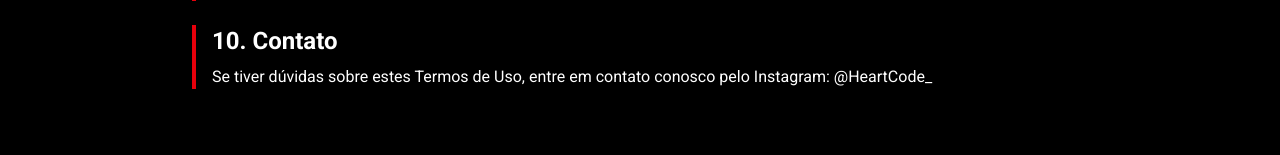
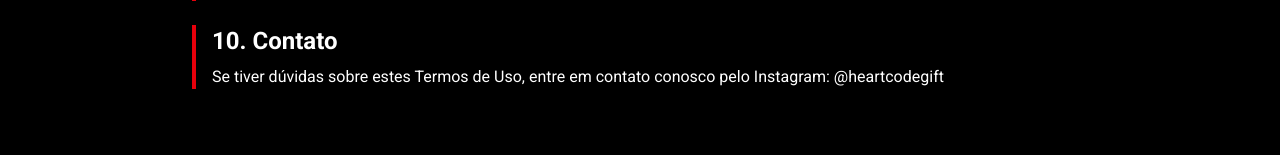
Before and after one commit to felipegresele/heartlink, a React (Vite) app: page /termos-de-uso in a window 1280 px wide. Shown: the part 1319-1474 px from the top of the page. Built offline with nearby package versions, Linux system fonts and the light colour scheme.

Commit message:
trocnado nomes dos links do insta para o certo

```diff
--- a/src/components/criar-declaracao/components/forms-templates/form-retrospectiva.tsx
+++ b/src/components/criar-declaracao/components/forms-templates/form-retrospectiva.tsx
@@ -305,7 +305,6 @@ export function FormRetrospectivaSecoes({ onContinuar, onPular }: Props) {
         </div>
         <p className="text-white/65 text-sm leading-relaxed">
           Veja uma prévia de cada sessão e selecione as desejadas para a retrospectiva da sua página.
-
         </p>
       </div>
 
@@ -315,7 +314,6 @@ export function FormRetrospectivaSecoes({ onContinuar, onPular }: Props) {
         <div className="relative flex-shrink-0 flex items-center justify-center">
           {/* Corações decorativos */}
           <HeartDecor />
-
           {/* Frame do celular */}
           <div
             className="relative w-[200px] h-[380px] rounded-[28px] overflow-hidden flex-shrink-0"
--- a/src/components/faqs/faq-completo.tsx
+++ b/src/components/faqs/faq-completo.tsx
@@ -488,7 +488,7 @@ export function FaqCompleto() {
 
           <Button
             component="a"
-            href="https://instagram.com/heartcode"
+            href="https://instagram.com/heartcodegift"
             target="_blank"
             rel="noopener noreferrer"
             style={{
--- a/src/components/faqs/route.tsx
+++ b/src/components/faqs/route.tsx
@@ -89,7 +89,7 @@ const perguntas = [
         id: 9,
         value: "Como posso entrar em contato com o suporte ao cliente?",
         description:
-            "Você pode entrar em contato com o suporte ao cliente pelo nosso Instagram: @heartcode_",
+            "Você pode entrar em contato com o suporte ao cliente pelo nosso Instagram: @heartcodegift",
     },
 ];
 
--- a/src/components/footer/route.tsx
+++ b/src/components/footer/route.tsx
@@ -56,7 +56,7 @@ export function FooterContent() {
         {/* Redes sociais */}
         <div className="flex flex-col text-sm gap-2">
           <a
-            href="https://instagram.com/seuPerfil"
+            href="https://instagram.com/heartcodegift"
             target="_blank"
             rel="noopener noreferrer"
             className="flex items-center gap-2 hover:text-red-500 transition-colors"
@@ -64,7 +64,7 @@ export function FooterContent() {
             <SiInstagram /> Instagram
           </a>
           <a
-            href="https://tiktok.com/@seuPerfil"
+            href="https://tiktok.com/heartcodegift"
             target="_blank"
             rel="noopener noreferrer"
             className="flex items-center gap-2 hover:text-red-500 transition-colors"
--- a/src/components/modal-contato/modal-contato.tsx
+++ b/src/components/modal-contato/modal-contato.tsx
@@ -45,7 +45,7 @@ export function ModalContatoAjuda({
 
         <p className="bg-red-500/15 h-13 p-2 rounded-md mt-3 text-sm text-center">
           Respondemos em <span className="font-bold">10 minutos</span> no
-          Instagram: <span className="font-bold">@heartcode_</span>
+          Instagram: <span className="font-bold">@heartcodegift</span>
         </p>
       </div>
     </div>
--- a/src/components/regras/route.tsx
+++ b/src/components/regras/route.tsx
@@ -49,7 +49,7 @@ export function TermosDeUso() {
         {
             title: "10. Contato",
             description:
-                "Se tiver dúvidas sobre estes Termos de Uso, entre em contato conosco pelo Instagram: @HeartCode_"
+                "Se tiver dúvidas sobre estes Termos de Uso, entre em contato conosco pelo Instagram: @heartcodegift"
         }
     ];
 
@@ -108,7 +108,7 @@ export function Privacidade() {
     {
       title: "7. Seus Direitos",
       description:
-        "Você pode acessar, corrigir ou excluir suas informações pessoais a qualquer momento. Para isso, entre em contato conosco pelo Instagram: @heartcode_"
+        "Você pode acessar, corrigir ou excluir suas informações pessoais a qualquer momento. Para isso, entre em contato conosco pelo Instagram: @heartcodegift"
     },
     {
       title: "8. Alterações nesta Política",
@@ -118,7 +118,7 @@ export function Privacidade() {
     {
       title: "9. Contato",
       description:
-        "Se tiver dúvidas sobre esta Política de Privacidade, entre em contato pelo Instagram: @heartcode_"
+        "Se tiver dúvidas sobre esta Política de Privacidade, entre em contato pelo Instagram: @heartcodegift"
     }
   ];
 
```
